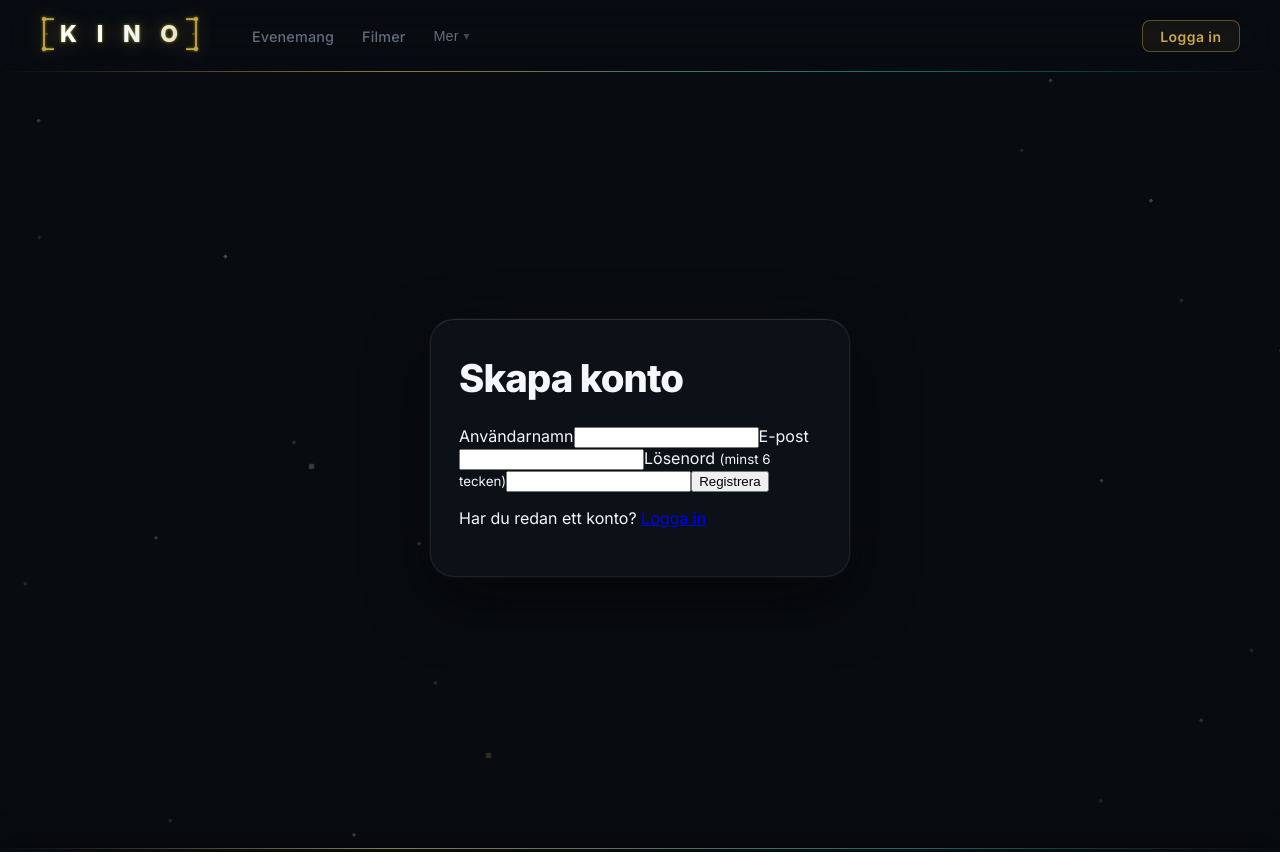
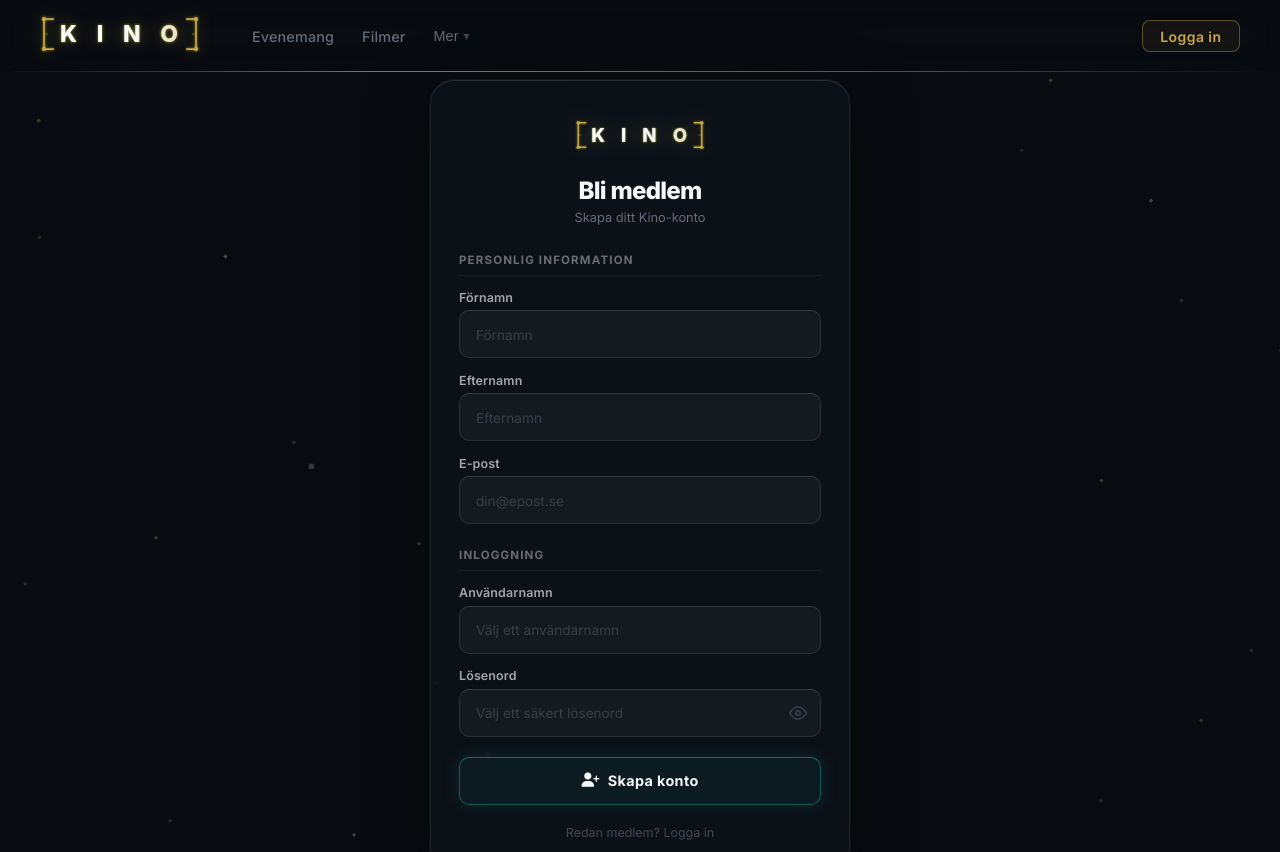
Before and after one commit to lenzxn/KINO-NEXT, a Next.js app: page /signup in a window 1280 px wide. Shown: the top 852 px of the page. Built offline with nearby package versions, Linux system fonts and the light colour scheme; a web font is replaced by a local one.

Commit message:
signup-sidan klar, lösenordsstyrka och dublettkoll

```diff
--- a/app/(pages)/signup/page.tsx
+++ b/app/(pages)/signup/page.tsx
@@ -1,94 +1,210 @@
 "use client";
 
-import { useState, FormEvent } from "react";
-import Link from "next/link";
+import { useEffect, useState, useRef } from "react";
 import { useRouter } from "next/navigation";
-import Button from "@/components/ui/Button";
+import type { Metadata } from "next";
 
 export default function SignupPage() {
-  const [username, setUsername] = useState("");
-  const [email, setEmail] = useState("");
-  const [password, setPassword] = useState("");
-  const [error, setError] = useState("");
-  const [loading, setLoading] = useState(false);
   const router = useRouter();
+  const [pwVisible, setPwVisible] = useState(false);
+  const [strength, setStrength] = useState({ okLength: false, okSpecial: false, okNumber: false });
+  const [meterVisible, setMeterVisible] = useState(false);
+  const [usernameTaken, setUsernameTaken] = useState(false);
 
-  async function handleSubmit(e: FormEvent) {
+  const fnameRef    = useRef<HTMLInputElement>(null);
+  const lnameRef    = useRef<HTMLInputElement>(null);
+  const emailRef    = useRef<HTMLInputElement>(null);
+  const usernameRef = useRef<HTMLInputElement>(null);
+  const passwordRef = useRef<HTMLInputElement>(null);
+
+  useEffect(() => {
+    const currentUser = JSON.parse(localStorage.getItem("currentUser") ?? "null");
+    if (currentUser) router.replace("/profile");
+  }, [router]);
+
+  function handlePasswordInput() {
+    const val = passwordRef.current?.value ?? "";
+    const okLength  = val.length >= 8;
+    const okSpecial = /[!@#$%^&*()_+\-=\[\]{};':"\\|,.<>\/?`~]/.test(val);
+    const okNumber  = /\d/.test(val);
+    setStrength({ okLength, okSpecial, okNumber });
+  }
+
+  function handleUsernameInput() {
+    const val = usernameRef.current?.value.trim() ?? "";
+    if (!val) { setUsernameTaken(false); return; }
+    const allUsers: { username: string }[] = JSON.parse(localStorage.getItem("allUsers") ?? "[]");
+    setUsernameTaken(allUsers.some(u => u.username.toLowerCase() === val.toLowerCase()));
+  }
+
+  function handleSubmit(e: React.FormEvent) {
     e.preventDefault();
-    setError("");
-    setLoading(true);
+    if (usernameTaken) return;
 
-    try {
-      const res = await fetch("/api/auth/signup", {
-        method: "POST",
-        headers: { "Content-Type": "application/json" },
-        body: JSON.stringify({ username, email, password }),
-      });
+    const fname    = fnameRef.current?.value.trim() ?? "";
+    const lname    = lnameRef.current?.value.trim() ?? "";
+    const email    = emailRef.current?.value.trim() ?? "";
+    const username = usernameRef.current?.value.trim() ?? "";
+    const password = passwordRef.current?.value ?? "";
 
-      const data = await res.json();
-      if (!res.ok) throw new Error(data.error ?? "Registrering misslyckades");
+    if (!fname || !lname || !email || !username || !password) return;
 
-      localStorage.setItem("token", data.token);
-      localStorage.setItem("username", data.username);
-      router.push("/");
-      router.refresh();
-    } catch (err) {
-      setError(err instanceof Error ? err.message : "Serverfel");
-    } finally {
-      setLoading(false);
+    const allUsers: object[] = JSON.parse(localStorage.getItem("allUsers") ?? "[]");
+    const newUser = { fname, lname, email, username, password };
+    allUsers.push(newUser);
+    localStorage.setItem("allUsers", JSON.stringify(allUsers));
+    router.push("/login");
   }
+
+  const score = [strength.okLength, strength.okSpecial, strength.okNumber].filter(Boolean).length;
+
+  function barClass(barIndex: number) {
+    if (score >= barIndex) return `auth-strength__bar filled-${Math.min(score, 3)}`;
+    return "auth-strength__bar";
   }
 
   return (
-    <div className="auth-page">
+    <>
+      <main className="auth-page">
         <div className="auth-card">
-        <h1>Skapa konto</h1>
 
-        <form onSubmit={handleSubmit} className="auth-form">
-          <label>
-            Användarnamn
+          <div className="auth-logo">
+            <img src="/img/kino-logo.svg" alt="Kino" />
+          </div>
+
+          <h1 className="auth-title">Bli medlem</h1>
+          <p className="auth-subtitle">Skapa ditt Kino-konto</p>
+
+          <form id="signupForm" noValidate onSubmit={handleSubmit}>
+
+            <p className="auth-section-label">Personlig information</p>
+
+            <div className="auth-field">
+              <label className="auth-label" htmlFor="fname">Förnamn</label>
               <input
+                className="auth-input"
                 type="text"
-              value={username}
-              onChange={(e) => setUsername(e.target.value)}
+                id="fname"
+                name="fname"
+                placeholder="Förnamn"
+                autoComplete="given-name"
+                pattern="[A-Za-zåäöÅÄÖ]*"
                 required
-              minLength={2}
+                ref={fnameRef}
+              />
+            </div>
+
+            <div className="auth-field">
+              <label className="auth-label" htmlFor="lname">Efternamn</label>
+              <input
+                className="auth-input"
+                type="text"
+                id="lname"
+                name="lname"
+                placeholder="Efternamn"
+                autoComplete="family-name"
+                pattern="[A-Za-zåäöÅÄÖ]*"
+                required
+                ref={lnameRef}
+              />
+            </div>
+
+            <div className="auth-field">
+              <label className="auth-label" htmlFor="email">E-post</label>
+              <input
+                className="auth-input"
+                type="email"
+                id="email"
+                name="email"
+                placeholder="din@epost.se"
+                autoComplete="email"
+                required
+                ref={emailRef}
+              />
+            </div>
+
+            <p className="auth-section-label">Inloggning</p>
+
+            <div className="auth-field">
+              <label className="auth-label" htmlFor="username">Användarnamn</label>
+              <input
+                className="auth-input"
+                type="text"
+                id="username"
+                name="username"
+                placeholder="Välj ett användarnamn"
                 autoComplete="username"
+                required
+                ref={usernameRef}
+                onChange={handleUsernameInput}
               />
-          </label>
+              <span className={`auth-error${usernameTaken ? " visible" : ""}`} id="usernameWarning">
+                Användarnamnet är redan taget.
+              </span>
+            </div>
 
-          <label>
-            E-post
+            <div className="auth-field">
+              <label className="auth-label" htmlFor="password">Lösenord</label>
+              <div className="auth-input-wrap">
                 <input
-              type="email"
-              value={email}
-              onChange={(e) => setEmail(e.target.value)}
+                  className="auth-input"
+                  type={pwVisible ? "text" : "password"}
+                  id="password"
+                  name="password"
+                  placeholder="Välj ett säkert lösenord"
+                  autoComplete="new-password"
                   required
-              autoComplete="email"
+                  ref={passwordRef}
+                  onFocus={() => setMeterVisible(true)}
+                  onInput={handlePasswordInput}
                 />
-          </label>
+                <button
+                  type="button"
+                  className="auth-toggle-password"
+                  id="togglePassword"
+                  aria-label="Visa/dölj lösenord"
+                  onClick={() => setPwVisible(v => !v)}
+                >
+                  <svg id="eyeIconShow" viewBox="0 0 24 24" fill="none" stroke="currentColor" strokeWidth="2" strokeLinecap="round" strokeLinejoin="round" style={pwVisible ? { display: "none" } : undefined}><path d="M1 12s4-8 11-8 11 8 11 8-4 8-11 8-11-8-11-8z"/><circle cx="12" cy="12" r="3"/></svg>
+                  <svg id="eyeIconHide" viewBox="0 0 24 24" fill="none" stroke="currentColor" strokeWidth="2" strokeLinecap="round" strokeLinejoin="round" style={pwVisible ? undefined : { display: "none" }}><path d="M17.94 17.94A10.07 10.07 0 0 1 12 20c-7 0-11-8-11-8a18.45 18.45 0 0 1 5.06-5.94M9.9 4.24A9.12 9.12 0 0 1 12 4c7 0 11 8 11 8a18.5 18.5 0 0 1-2.16 3.19m-6.72-1.07a3 3 0 1 1-4.24-4.24"/><line x1="1" y1="1" x2="23" y2="23"/></svg>
+                </button>
+              </div>
+              <div className={`auth-strength${meterVisible ? " visible" : ""}`} id="strengthMeter">
+                <div className="auth-strength__bars">
+                  <div className={barClass(1)} id="bar1"></div>
+                  <div className={barClass(2)} id="bar2"></div>
+                  <div className={barClass(3)} id="bar3"></div>
+                </div>
+                <div className="auth-strength__rules">
+                  <span className={`auth-rule${strength.okLength ? " valid" : ""}`} id="ruleLength">
+                    <svg className="auth-rule__x" viewBox="0 0 24 24" fill="none" stroke="currentColor" strokeWidth="2.5"><line x1="18" y1="6" x2="6" y2="18"/><line x1="6" y1="6" x2="18" y2="18"/></svg>
+                    <svg className="auth-rule__check" viewBox="0 0 24 24" fill="none" stroke="currentColor" strokeWidth="2.5"><polyline points="20 6 9 17 4 12"/></svg>
+                    Minst 8 tecken
+                  </span>
+                  <span className={`auth-rule${strength.okSpecial ? " valid" : ""}`} id="ruleSpecial">
+                    <svg className="auth-rule__x" viewBox="0 0 24 24" fill="none" stroke="currentColor" strokeWidth="2.5"><line x1="18" y1="6" x2="6" y2="18"/><line x1="6" y1="6" x2="18" y2="18"/></svg>
+                    <svg className="auth-rule__check" viewBox="0 0 24 24" fill="none" stroke="currentColor" strokeWidth="2.5"><polyline points="20 6 9 17 4 12"/></svg>
+                    Minst ett specialtecken
+                  </span>
+                  <span className={`auth-rule${strength.okNumber ? " valid" : ""}`} id="ruleNumber">
+                    <svg className="auth-rule__x" viewBox="0 0 24 24" fill="none" stroke="currentColor" strokeWidth="2.5"><line x1="18" y1="6" x2="6" y2="18"/><line x1="6" y1="6" x2="18" y2="18"/></svg>
+                    <svg className="auth-rule__check" viewBox="0 0 24 24" fill="none" stroke="currentColor" strokeWidth="2.5"><polyline points="20 6 9 17 4 12"/></svg>
+                    Minst en siffra
+                  </span>
+                </div>
+              </div>
+            </div>
 
-          <label>
-            Lösenord <small>(minst 6 tecken)</small>
-            <input
-              type="password"
-              value={password}
-              onChange={(e) => setPassword(e.target.value)}
-              required
-              minLength={6}
-              autoComplete="new-password"
-            />
-          </label>
+            <button type="submit" className="auth-submit">
+              <i className="fa-solid fa-user-plus"></i> Skapa konto
+            </button>
 
-          {error && <p className="auth-form__error">{error}</p>}
-
-          <Button type="submit" loading={loading}>Registrera</Button>
           </form>
 
-        <p className="auth-card__switch">
-          Har du redan ett konto? <Link href="/login">Logga in</Link>
-        </p>
+          <a href="/login" className="auth-footer-link">Redan medlem? Logga in</a>
+
         </div>
-    </div>
+      </main>
+    </>
   );
 }
```
Lines whose indentation alone changed are shown as unchanged.
